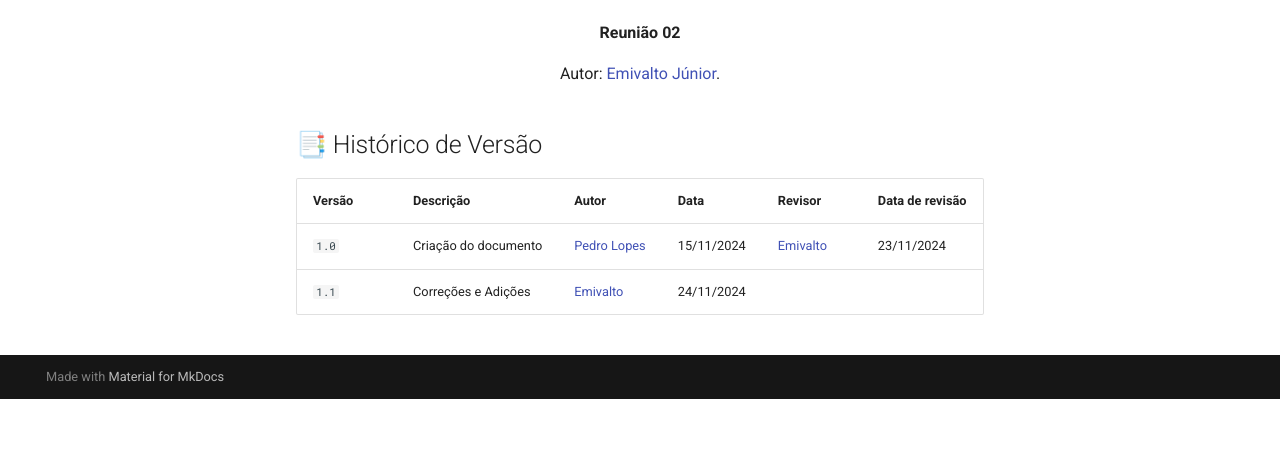
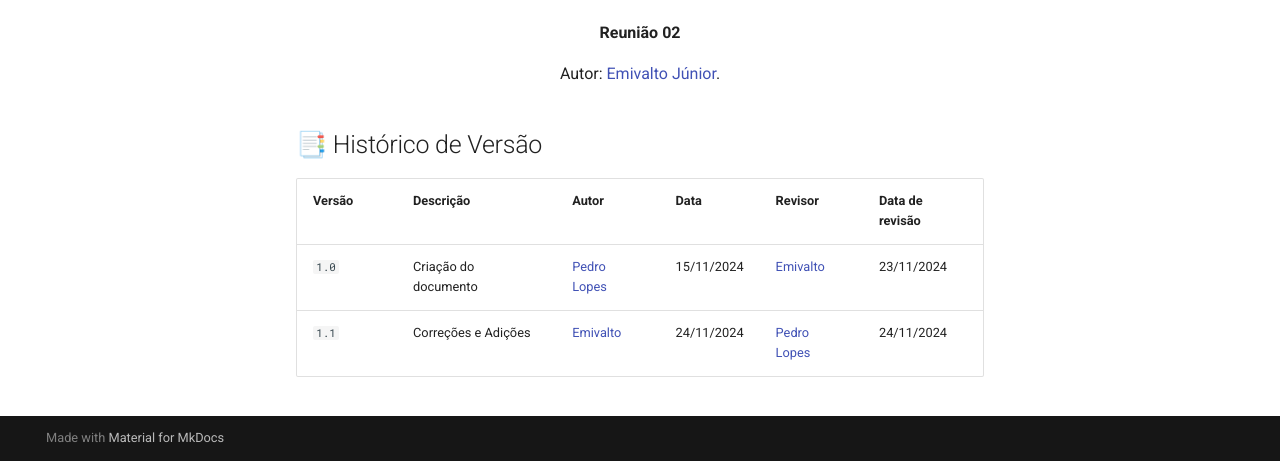
Before and after one commit to Requisitos-de-Software/2024.2-MeuSUSDigital, an MkDocs documentation site: the page built from docs/atas/ata02.md, in a window 1280 px wide and 900 px high, scrolled down 1075 px, cut to the strip 439-900 px from the top of the window. Built offline with MkDocs 1.6.1 and Material for MkDocs 9.7.7, drawn with Linux system fonts in a browser that asks for light colours; before the commit the page ends 1913 px from its top, so only the background shows below that.

Commit message:
Update ata02.md

```diff
--- a/docs/atas/ata02.md
+++ b/docs/atas/ata02.md
@@ -52,4 +52,4 @@
 | Versão | Descrição | Autor | Data | Revisor | Data de revisão |
 |--------|-----------|-------|------|---------|-----------------|
 |  `1.0` | Criação do documento | [Pedro Lopes](https://github.com/pLopess) | 15/11/2024 | [Emivalto](https://github.com/EmivaltoJrr)  | 23/11/2024 |
-|  `1.1` | Correções e Adições | [Emivalto](https://github.com/EmivaltoJrr)  | 24/11/2024 |   |  |
+|  `1.1` | Correções e Adições | [Emivalto](https://github.com/EmivaltoJrr)  | 24/11/2024 | [Pedro Lopes](https://github.com/pLopess) | 24/11/2024 |
```
